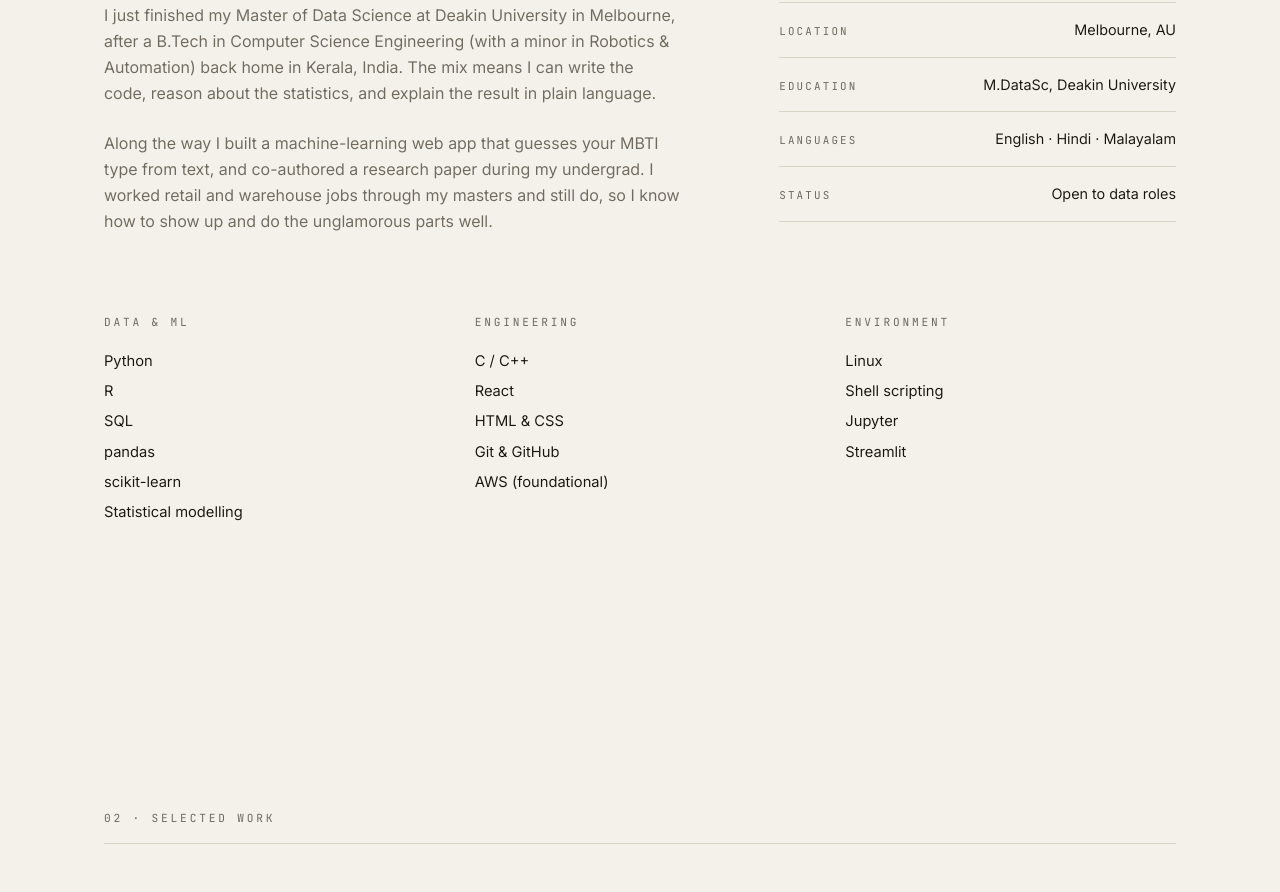
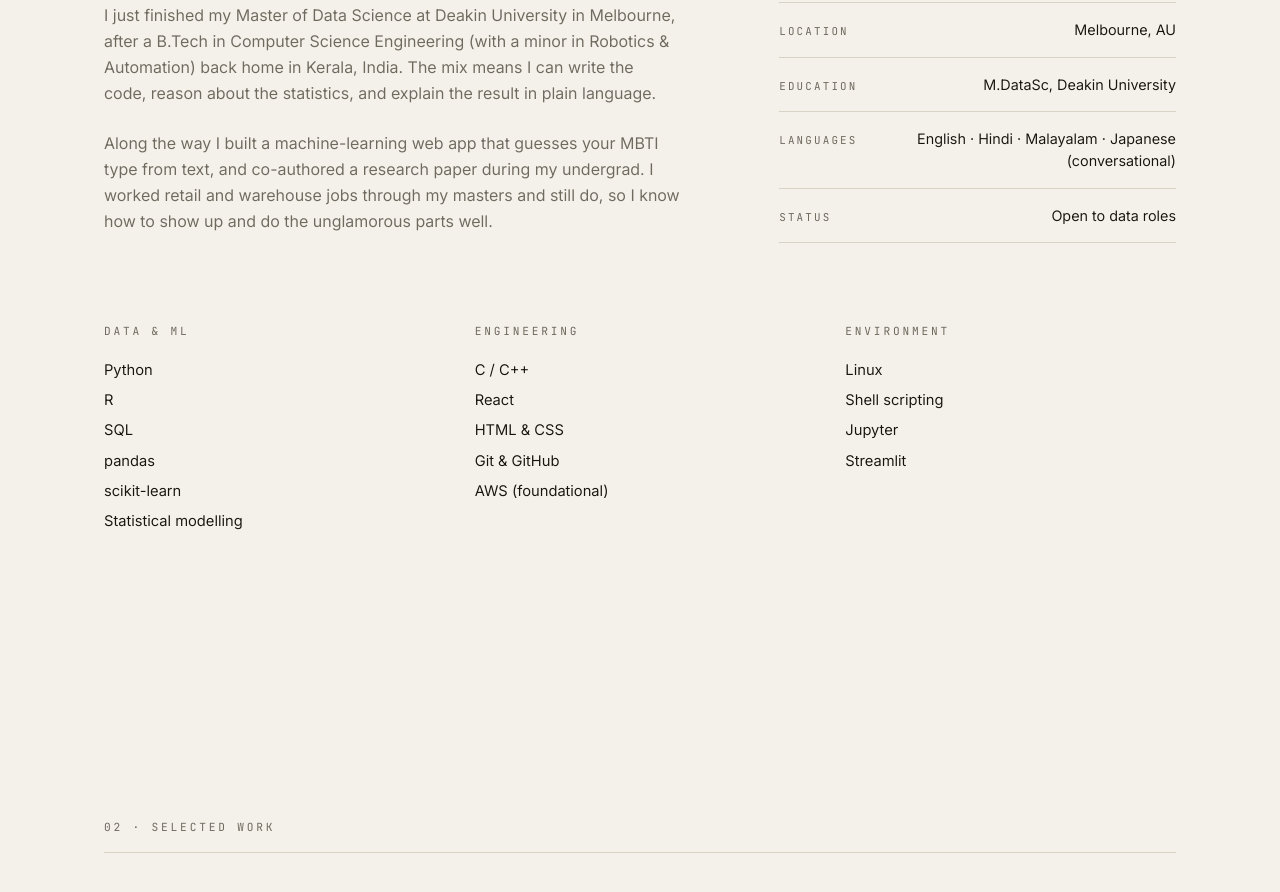
Before and after one commit to atmozki/portfolioV2, a React (Vite) app: page / in a window 1280 px wide. Shown: the part 1418-2310 px from the top of the page. Built offline with nearby package versions, Linux system fonts and the light colour scheme.

Commit message:
Add Japanese to facts, hide print button on touch devices

```diff
--- a/src/Resume.jsx
+++ b/src/Resume.jsx
@@ -22,9 +22,11 @@ export default function Resume() {
         <a href="./" className="link-line font-mono text-[0.7rem] tracking-[0.2em] uppercase text-muted hover:text-ink">
           ← Back to the site
         </a>
+        {/* window.print() is a dead end on touch devices (iOS Safari ignores it),
+            so the button only shows where a real print dialog exists */}
         <button
           onClick={() => window.print()}
-          className="cursor-pointer border border-line bg-paper px-5 py-2.5 font-mono text-[0.7rem] tracking-[0.2em] uppercase text-ink transition-colors hover:border-ember hover:text-ember"
+          className="hidden cursor-pointer border border-line bg-paper px-5 py-2.5 font-mono text-[0.7rem] tracking-[0.2em] uppercase text-ink transition-colors hover:border-ember hover:text-ember [@media(pointer:fine)]:block"
         >
           Download PDF
         </button>
--- a/src/content.js
+++ b/src/content.js
@@ -59,7 +59,7 @@ export const content = {
     facts: [
       { label: 'Location', value: 'Melbourne, AU' },
       { label: 'Education', value: 'M.DataSc, Deakin University' },
-      { label: 'Languages', value: 'English · Hindi · Malayalam' },
+      { label: 'Languages', value: 'English · Hindi · Malayalam · Japanese (conversational)' },
       { label: 'Status', value: 'Open to data roles' },
     ],
     skills: [
```
